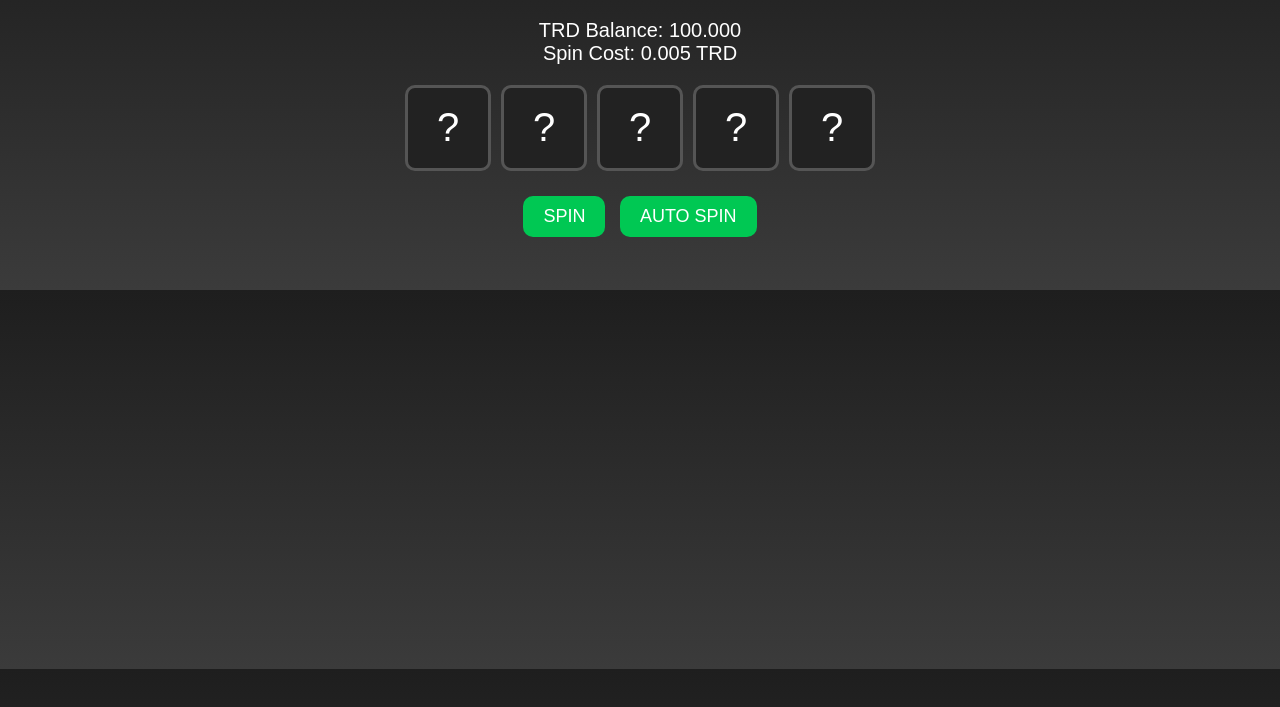
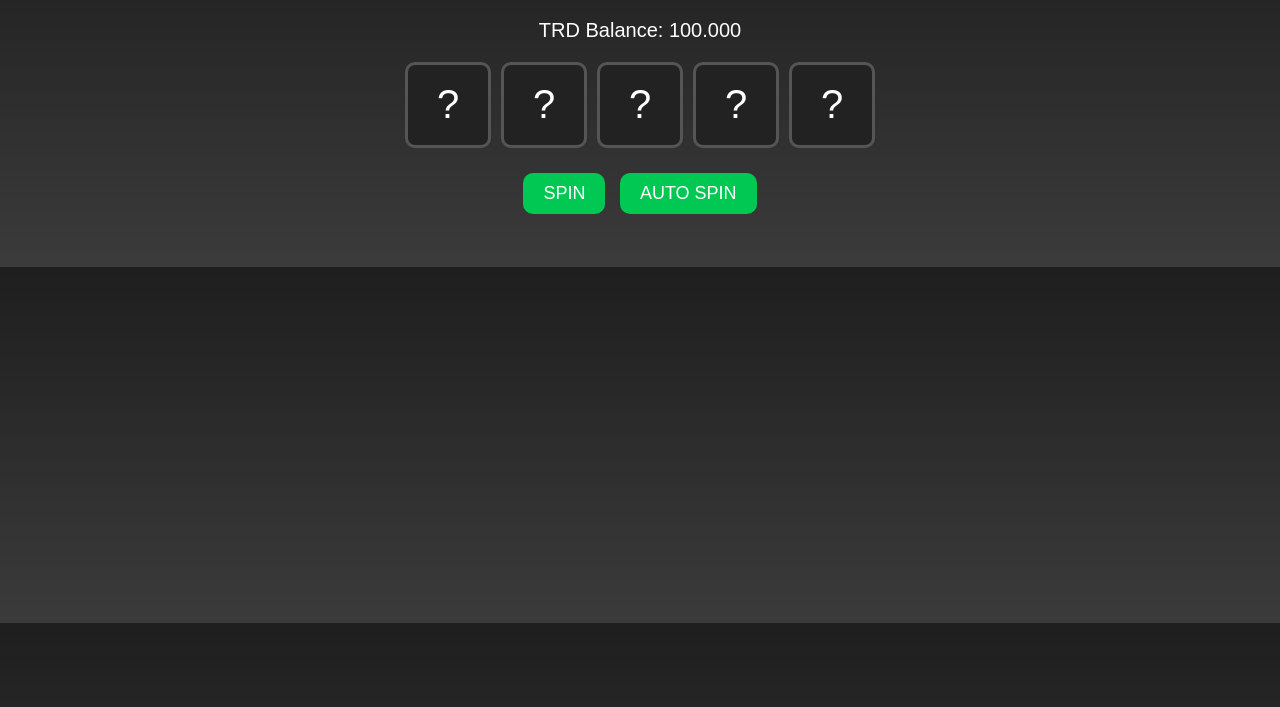
Before and after one commit to ragatechfreedom/Machineslotragatech, a plain HTML site: page index.html in a window 1280 px wide. Shown: the part 89-796 px from the top of the page. Drawn offline with Linux system fonts and the light colour scheme.

Commit message:
Update index.html

```diff
--- a/index.html
+++ b/index.html
@@ -59,8 +59,7 @@
   <h1>TRD COIN MINING</h1>
 
   <div id="balance-panel">
-    TRD Balance: <span id="balance">100.000</span><br>
-    Spin Cost: 0.005 TRD
+    TRD Balance: <span id="balance">100.000</span>
   </div>
 
   <div class="slot-container">
```
